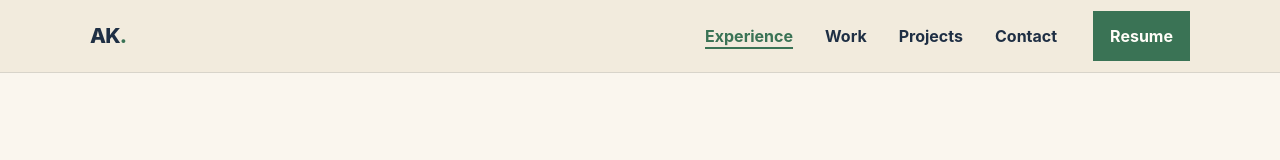
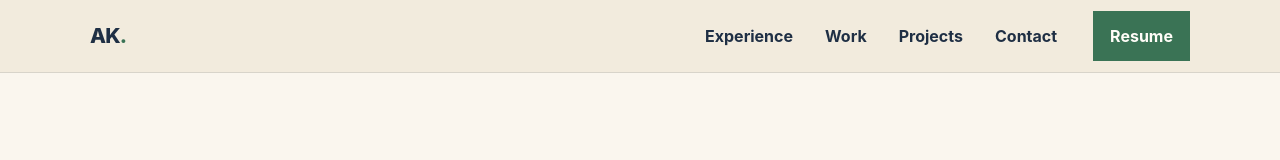
Before and after one commit to ramsrisaikotari/abhiram-portfolio, a React (Vite) app: page / in a window 1280 px wide. Shown: the top 160 px of the page. Built offline with nearby package versions, Linux system fonts and the light colour scheme; a web font is replaced by a local one.

Commit message:
Iteration 106: synchronize navigation with the visible section

```diff
--- a/src/components/Navbar.tsx
+++ b/src/components/Navbar.tsx
@@ -8,20 +8,39 @@ export default function Navbar() {
   const menu = useRef<HTMLDivElement>(null);
 
   useEffect(() => {
-    const observer = new IntersectionObserver(
-      (entries) => {
-        const visible = entries.find((entry) => entry.isIntersecting);
-        if (visible) setActiveHref(`#${visible.target.id}`);
-      },
-      { rootMargin: "-20% 0px -65% 0px" },
-    );
+    const sections = [...document.querySelectorAll<HTMLElement>("main > section")];
+    let frame = 0;
 
-    navigation.forEach((item) => {
-      const section = document.querySelector(item.href);
-      if (section) observer.observe(section);
-    });
+    const updateActiveSection = () => {
+      frame = 0;
+      const headerBottom = document.querySelector(".site-header")?.getBoundingClientRect().bottom ?? 0;
+      const readingLine = headerBottom + (window.innerHeight - headerBottom) * 0.2;
+      const atBottom = window.scrollY + window.innerHeight >= document.documentElement.scrollHeight - 2;
+      const section = window.scrollY <= 1 ? undefined : atBottom
+        ? sections.filter((item) => item.getBoundingClientRect().bottom > headerBottom && item.getBoundingClientRect().top < window.innerHeight).at(-1)
+        : sections.find((item) => {
+          const bounds = item.getBoundingClientRect();
+          return bounds.top <= readingLine && bounds.bottom > readingLine;
+        });
+      const href = section ? `#${section.id}` : "";
+      setActiveHref(navigation.some((item) => item.href === href) ? href : "");
+    };
+    const scheduleUpdate = () => {
+      if (!frame) frame = window.requestAnimationFrame(updateActiveSection);
+    };
+    const observer = new ResizeObserver(scheduleUpdate);
+    const main = document.querySelector("main");
+    if (main) observer.observe(main);
+    window.addEventListener("scroll", scheduleUpdate, { passive: true });
+    window.addEventListener("resize", scheduleUpdate);
+    scheduleUpdate();
 
-    return () => observer.disconnect();
+    return () => {
+      observer.disconnect();
+      window.cancelAnimationFrame(frame);
+      window.removeEventListener("scroll", scheduleUpdate);
+      window.removeEventListener("resize", scheduleUpdate);
+    };
   }, []);
 
   useEffect(() => {
```
Also changed, not shown: 1 other file (tests, documents, lock files or other folders).
